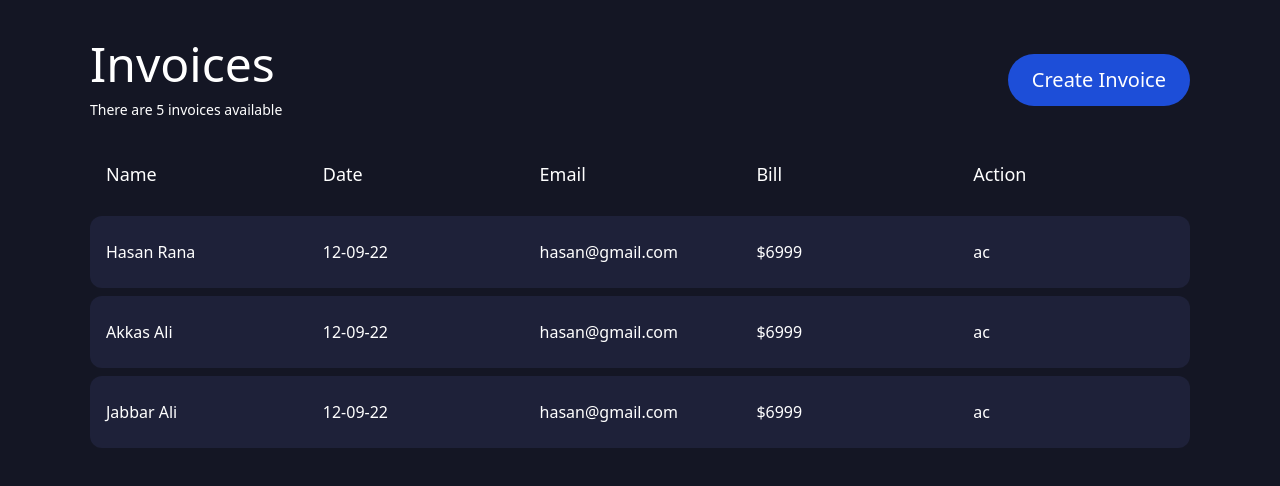
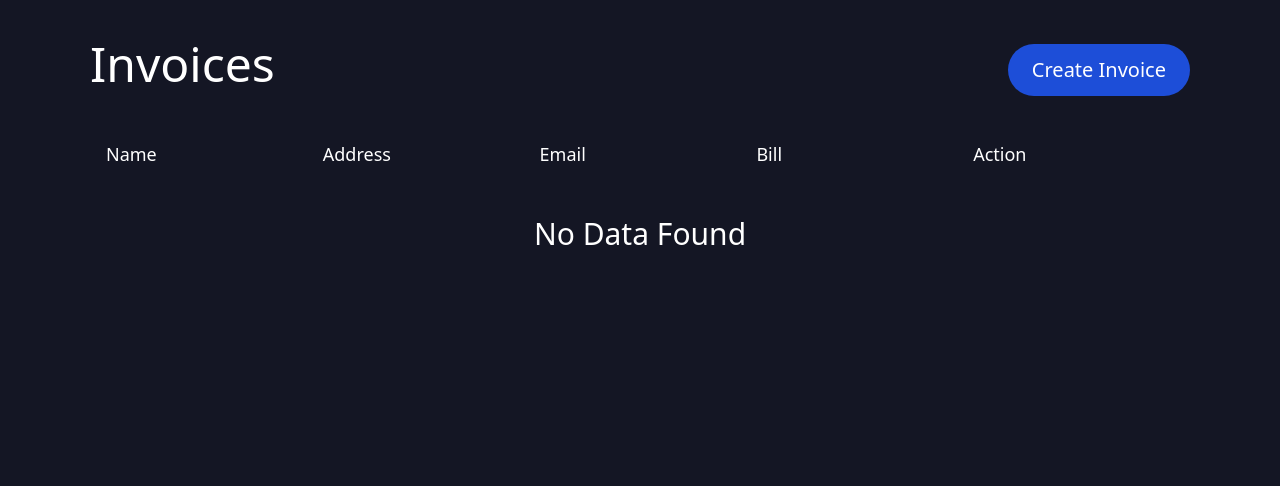
Before and after one commit to hasanrana21/al-qamar, a Vue app: page / in a window 1280 px wide. Shown: the top 486 px of the page. Built offline with nearby package versions, Linux system fonts and the light colour scheme.

Commit message:
list page dynamic data add

```diff
--- a/package.json
+++ b/package.json
@@ -8,6 +8,7 @@
     "lint": "vue-cli-service lint"
   },
   "dependencies": {
+    "@mdi/font": "^7.1.96",
     "core-js": "^3.8.3",
     "vue": "^3.2.13"
   },
--- a/src/components/local/home/CreateForm.vue
+++ b/src/components/local/home/CreateForm.vue
@@ -1,6 +1,7 @@
 <template>
   <form @submit.prevent="saveInvoice">
     <h3 class="text-3xl font-medium">New Invoice</h3>
+    <!-- BILL FROM FORM -->
     <h5 class="text-xl font-medium mt-8 mb-4">Bill From</h5>
     <div class="grid grid-flow-row grid-cols-3 gap-6">
       <ui-input
@@ -39,6 +40,7 @@
         v-model="state.formData.billFrom.country"
       ></ui-input>
     </div>
+    <!-- BILL TO FORM -->
     <h5 class="text-xl font-medium mt-8 mb-4">Bill To</h5>
     <div class="grid grid-flow-row grid-cols-3 gap-6">
       <ui-input
@@ -77,6 +79,7 @@
         v-model="state.formData.billTo.country"
       ></ui-input>
     </div>
+    <!-- PRODUCT LISTS -->
     <h5 class="text-2xl font-medium mt-8 mb-4">Product Lists</h5>
     <div v-if="state.formData.productLists.length">
       <div class="grid grid-flow-row grid-cols-3 gap-6 mb-3">
@@ -99,6 +102,7 @@
         </h5>
       </div>
     </div>
+    <!-- PRODUCT ADD -->
     <div class="grid grid-flow-row grid-cols-3 gap-6 mt-5">
       <ui-input
         id="product_name"
@@ -122,6 +126,7 @@
         ></ui-button>
       </div>
     </div>
+    <!-- FORM SUBMIT BUTTON -->
     <div class="flex space-x-4 mt-10 justify-end">
       <ui-button label="Cancel" buttonWrapper=" !py-2"></ui-button>
       <ui-button
@@ -176,7 +181,6 @@ export default {
       state.formData.productLists.splice(index, 1);
     };
     const saveInvoice = () => {
-      console.log("formdata", state.formData);
       state.invoiceLists.push(state.formData);
       const data = JSON.stringify(state.invoiceLists);
 
--- a/src/main.js
+++ b/src/main.js
@@ -1,5 +1,5 @@
 import { createApp } from "vue";
 import App from "./App.vue";
 import "./index.css";
-
+require("@mdi/font/css/materialdesignicons.css");
 createApp(App).mount("#app");
--- a/src/views/home/index.vue
+++ b/src/views/home/index.vue
@@ -1,10 +1,13 @@
 <template lang="">
   <div class="wrapper">
+    <!-- TABLE LISTS -->
     <div v-if="!state.openForm">
       <div class="header__wrapper">
         <div class="header">
           <h3 class="">Invoices</h3>
-          <p>There are 5 invoices available</p>
+          <p v-if="state.lists?.length">
+            There are {{ state.lists.length }} invoices available
+          </p>
         </div>
         <ui-button
           label="Create Invoice"
@@ -13,23 +16,40 @@
       </div>
       <ui-table :headers="state.headers">
         <div
-          v-for="(item, index) in state.data"
+          v-if="state.lists?.length"
+          v-for="(item, index) in state.lists"
           :key="index"
           class="bg-[#1e2139] w-full grid grid-cols-10 gap-4 my-2 px-4 py-6 rounded-xl"
         >
-          <div class="col-span-2">{{ item.name }}</div>
-          <div class="col-span-2">{{ item.date }}</div>
-          <div class="col-span-2">{{ item.email }}</div>
-          <div class="col-span-2">{{ item.bill }}</div>
-          <div class="col-span-2">ac</div>
+          <div class="col-span-2 break-words">
+            {{ item.billTo?.invoiceName }}
+          </div>
+          <div class="col-span-2 break-words">{{ item.billTo?.address }}</div>
+          <div class="col-span-2 break-words">{{ item.billTo?.email }}</div>
+          <div class="col-span-2 break-words">
+            {{ getTotalPrice(item?.productLists) }}
+          </div>
+          <div class="col-span-2">
+            <span
+              class="mdi mdi-eye-outline text-white text-2xl cursor-pointer mr-3"
+            ></span>
+            <span
+              class="mdi mdi-eye-outline text-white text-2xl cursor-pointer mr-3"
+            ></span>
+            <span
+              class="mdi mdi-eye-outline text-white text-2xl cursor-pointer mr-3"
+            ></span>
+          </div>
         </div>
+        <div v-else class="text-3xl text-center mt-7">No Data Found</div>
       </ui-table>
     </div>
-    <create-form v-else @created="state.openForm = false"></create-form>
+    <!-- CREATE FORM -->
+    <create-form v-else @created="handleCreated"></create-form>
   </div>
 </template>
 <script>
-import { reactive } from "vue";
+import { onBeforeMount, reactive } from "vue";
 import UiButton from "@/components/ui/button";
 import UiTable from "@/components/ui/table/index.vue";
 import CreateForm from "@/components/local/home/CreateForm.vue";
@@ -38,13 +58,14 @@ export default {
   components: { UiButton, UiTable, CreateForm },
   setup() {
     const state = reactive({
+      totalPrice: 0,
       openForm: false,
       headers: [
         {
           label: "Name",
         },
         {
-          label: "Date",
+          label: "Address",
         },
         {
           label: "Email",
@@ -56,29 +77,31 @@ export default {
           label: "Action",
         },
       ],
-      data: [
-        {
-          name: "Hasan Rana",
-          date: "12-09-22",
-          email: "hasan@gmail.com",
-          bill: "$6999",
-        },
-        {
-          name: "Akkas Ali",
-          date: "12-09-22",
-          email: "hasan@gmail.com",
-          bill: "$6999",
-        },
-        {
-          name: "Jabbar Ali",
-          date: "12-09-22",
-          email: "hasan@gmail.com",
-          bill: "$6999",
-        },
-      ],
+      lists: [],
+    });
+    const fetchData = () => {
+      const data = JSON.parse(localStorage.getItem("invoiceLists"));
+      state.lists = data;
+    };
+    const getTotalPrice = (products) => {
+      let totalPrice = 0;
+      products.map((item) => {
+        totalPrice += parseInt(item?.price);
+      });
+      return totalPrice;
+    };
+
+    const handleCreated = () => {
+      fetchData();
+      state.openForm = false;
+    };
+    onBeforeMount(() => {
+      fetchData();
     });
     return {
       state,
+      getTotalPrice,
+      handleCreated,
     };
   },
 };
```
Also changed, not shown: 2 other files (tests, documents, lock files or other folders).
